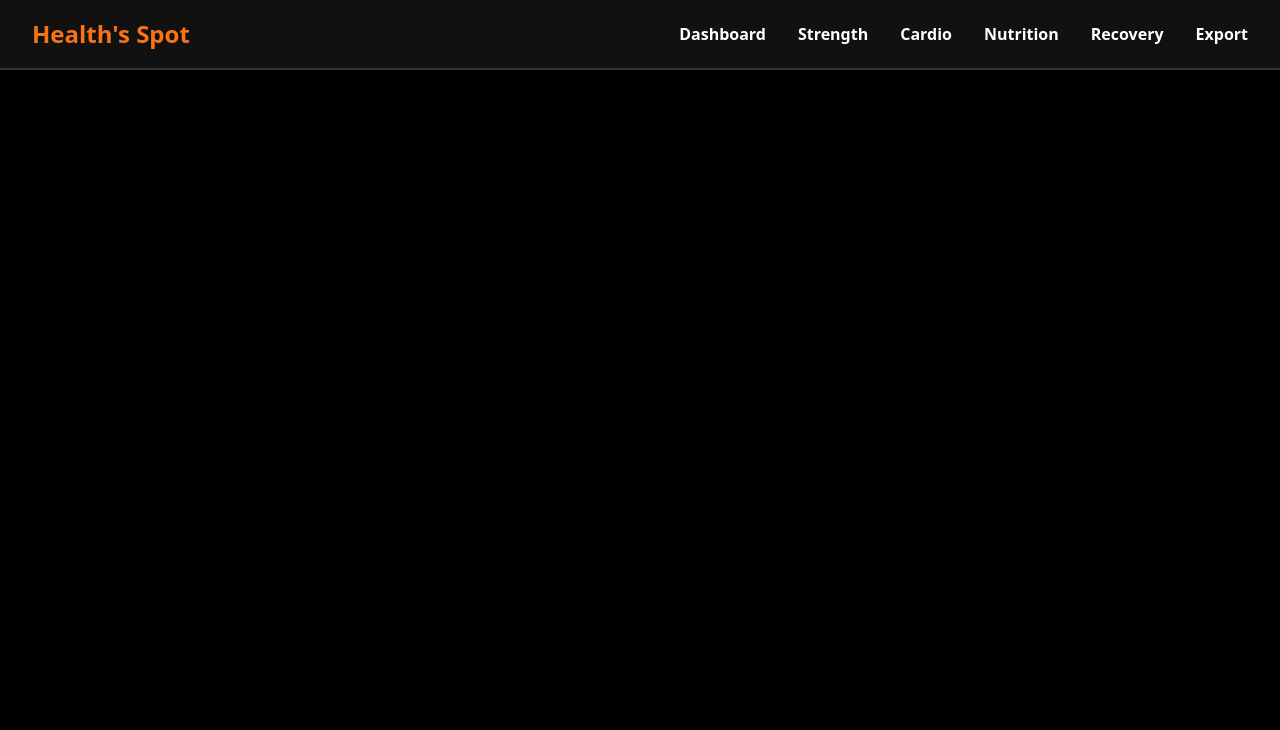
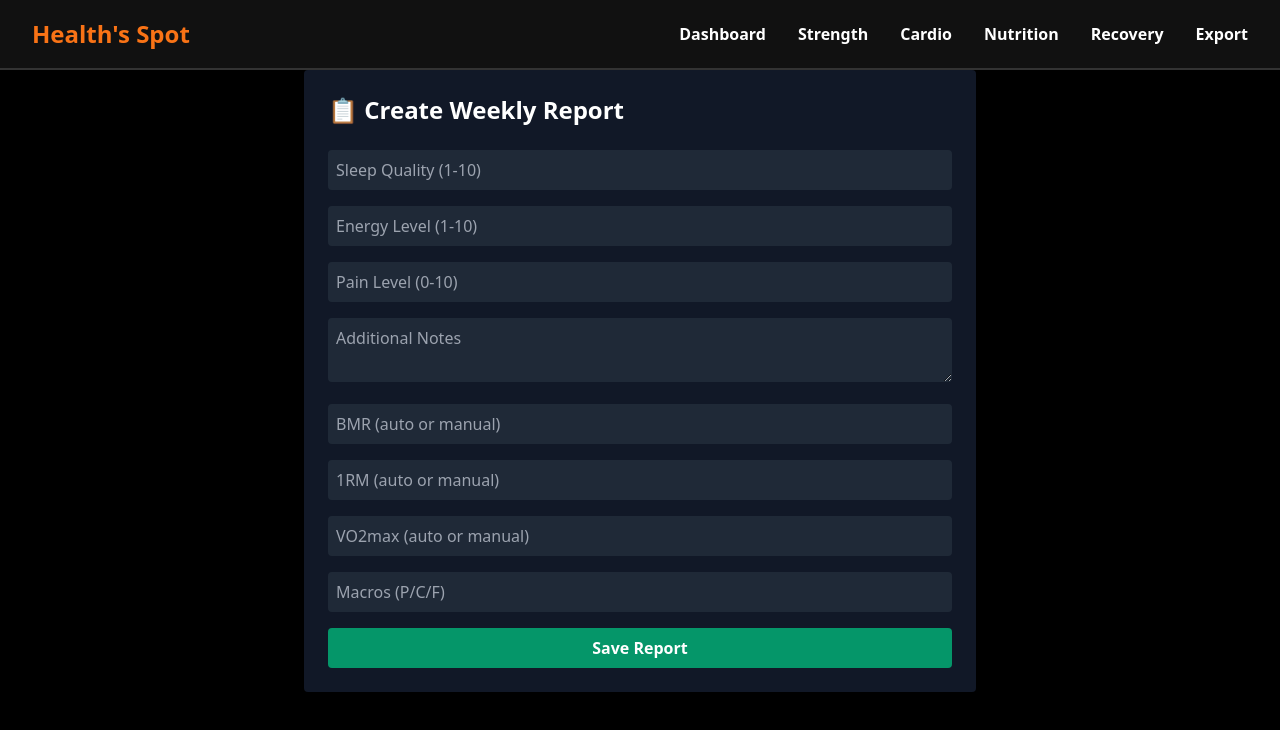
Before and after one commit to kalel146/healthsspot, a React (Vite) app: page /report in a window 1280 px wide. Shown: the top 730 px of the page. Built offline with nearby package versions, Linux system fonts and the light colour scheme.

Commit message:
Latest version with Clerk + Report Module

```diff
--- a/App.jsx
+++ b/App.jsx
@@ -13,6 +13,8 @@ import CloudBackupIntegration from "./CloudBackupIntegration";
 import HistorySystem from "./HistorySystem";
 import Navbar from "./Navbar";
 import AuthPage from "./AuthPage";
+import ReportForm from "./ReportForm";
+
 
 import {
   SignedIn,
@@ -52,6 +54,12 @@ function AppContent() {
         <Route path="/export" element={<ExportModule />} />
         <Route path="/cloud" element={<CloudBackupIntegration />} />
         <Route path="/history" element={<HistorySystem />} />
+        import ReportForm from "./ReportForm";
+
+...
+
+<Route path="/report" element={<ReportForm />} />
+
       </Routes>
     </>
   );
--- a/Dashboard.jsx
+++ b/Dashboard.jsx
@@ -28,6 +28,7 @@ export default function Dashboard() {
 
       <div className="flex flex-wrap justify-center gap-4 pt-10">
         {modules.map((mod) => (
+
           <button
             key={mod.name}
             onClick={() => navigate(mod.path)}
@@ -35,7 +36,17 @@ export default function Dashboard() {
           >
             {mod.name} Module
           </button>
+
         ))}
+        <div className="pt-6">
+  <button
+    onClick={() => navigate("/report")}
+    className="bg-yellow-500 hover:bg-yellow-600 text-black text-lg font-bold py-3 px-8 rounded-xl shadow hover:scale-105 transition"
+  >
+    📋 Create Report
+  </button>
+</div>
+
       </div>
     </div>
   );
--- /dev/null
+++ b/ReportForm.jsx
@@ -0,0 +1,99 @@
+import React, { useState } from "react";
+
+export default function ReportForm() {
+  const [formData, setFormData] = useState({
+    sleep: "",
+    energy: "",
+    pain: "",
+    notes: "",
+    bmr: "",
+    oneRM: "",
+    vo2max: "",
+    macros: ""
+  });
+
+  const handleChange = (e) => {
+    const { name, value } = e.target;
+    setFormData({ ...formData, [name]: value });
+  };
+
+  const handleSubmit = (e) => {
+    e.preventDefault();
+    localStorage.setItem("customReport", JSON.stringify(formData));
+    alert("📋 Report saved successfully!");
+  };
+
+  return (
+    <div className="p-6 max-w-2xl mx-auto bg-gray-900 text-white rounded shadow">
+      <h2 className="text-2xl font-bold mb-6">📋 Create Weekly Report</h2>
+      <form onSubmit={handleSubmit} className="space-y-4">
+        <input
+          name="sleep"
+          type="number"
+          placeholder="Sleep Quality (1-10)"
+          value={formData.sleep}
+          onChange={handleChange}
+          className="w-full p-2 rounded bg-gray-800"
+        />
+        <input
+          name="energy"
+          type="number"
+          placeholder="Energy Level (1-10)"
+          value={formData.energy}
+          onChange={handleChange}
+          className="w-full p-2 rounded bg-gray-800"
+        />
+        <input
+          name="pain"
+          type="number"
+          placeholder="Pain Level (0-10)"
+          value={formData.pain}
+          onChange={handleChange}
+          className="w-full p-2 rounded bg-gray-800"
+        />
+        <textarea
+          name="notes"
+          placeholder="Additional Notes"
+          value={formData.notes}
+          onChange={handleChange}
+          className="w-full p-2 rounded bg-gray-800"
+        />
+        <input
+          name="bmr"
+          placeholder="BMR (auto or manual)"
+          value={formData.bmr}
+          onChange={handleChange}
+          className="w-full p-2 rounded bg-gray-800"
+        />
+        <input
+          name="oneRM"
+          placeholder="1RM (auto or manual)"
+          value={formData.oneRM}
+          onChange={handleChange}
+          className="w-full p-2 rounded bg-gray-800"
+        />
+        <input
+          name="vo2max"
+          placeholder="VO2max (auto or manual)"
+          value={formData.vo2max}
+          onChange={handleChange}
+          className="w-full p-2 rounded bg-gray-800"
+        />
+        <input
+          name="macros"
+          placeholder="Macros (P/C/F)"
+          value={formData.macros}
+          onChange={handleChange}
+          className="w-full p-2 rounded bg-gray-800"
+        />
+
+        <button
+          type="submit"
+          className="w-full bg-green-600 hover:bg-green-700 py-2 px-4 rounded font-bold"
+        >
+          Save Report
+        </button>
+      </form>
+    </div>
+  );
+}
```
